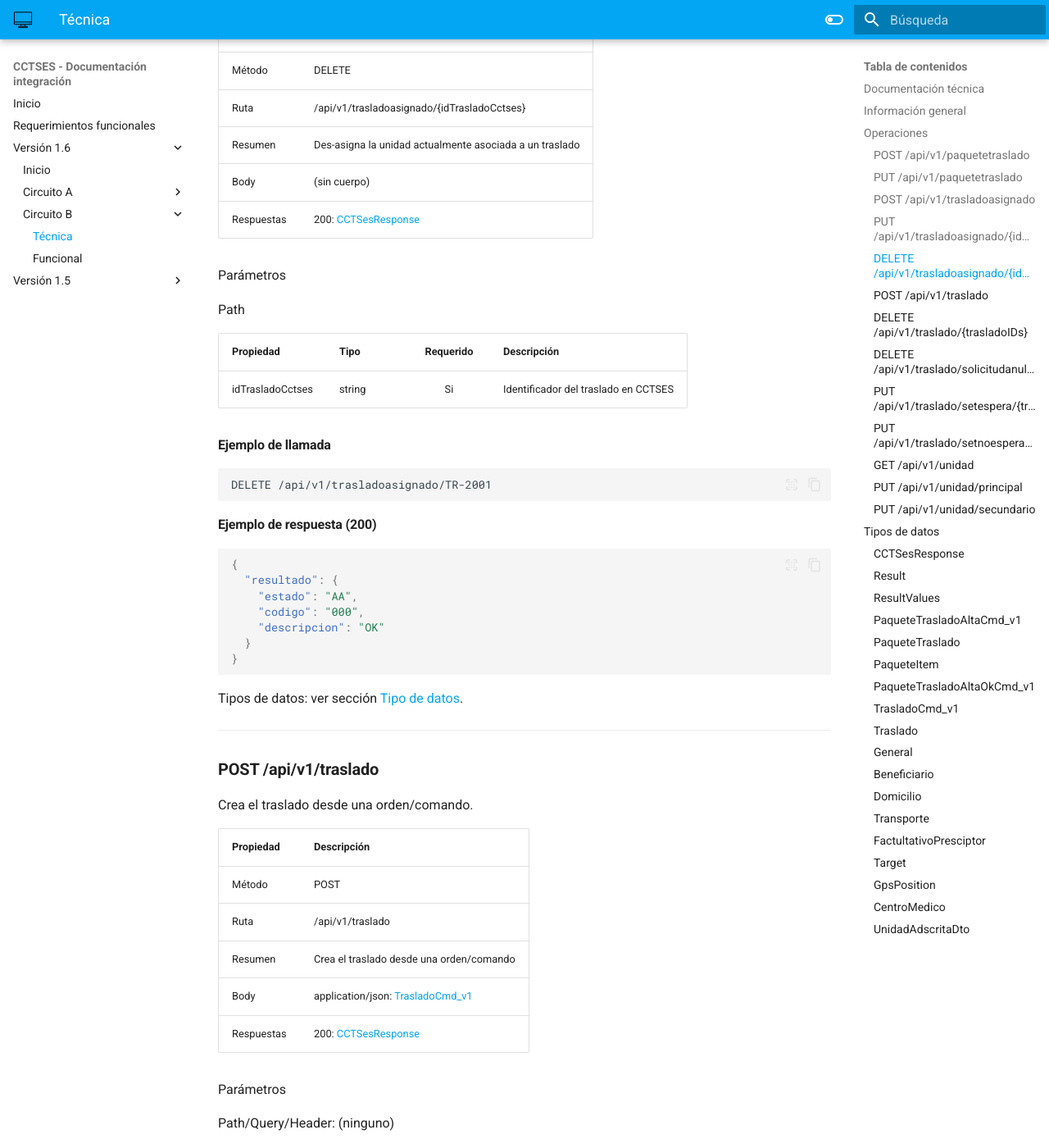
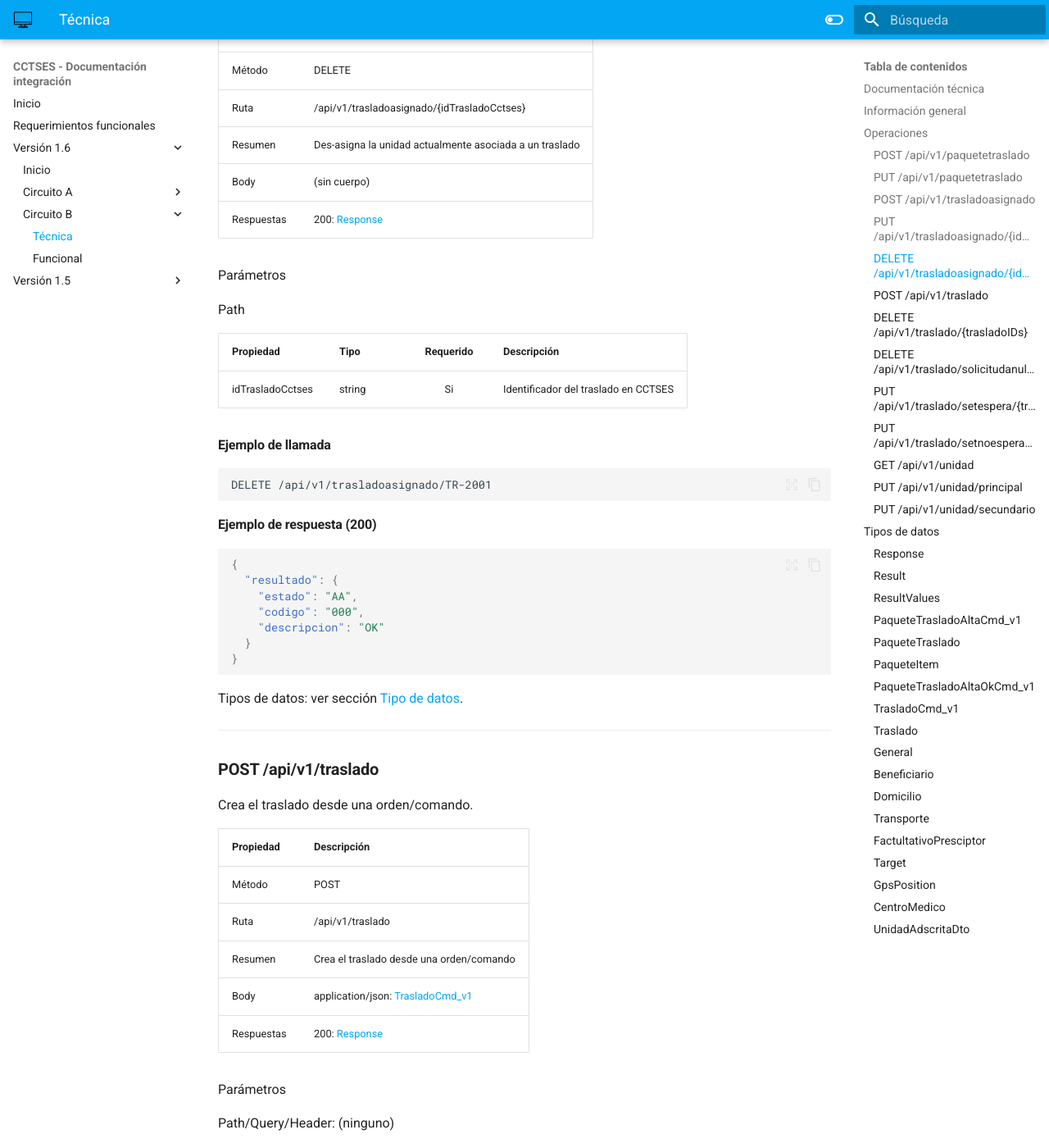
Before and after one commit to phevositc/cctses_integra, an MkDocs documentation site: the page built from docs/versions/1.6/CircuitoB/CCTSES-doc_tecnica.md, in a window 1280 px wide and 1400 px high, scrolled down 5561 px. Shown: the whole window at 82% size. Built offline with MkDocs 1.6.1 and Material for MkDocs 9.7.7, drawn with Linux system fonts in a browser that asks for light colours; some of the changed text lies outside the part shown.

Commit message:
Update response references in CircuitoB documentation for consistency

```diff
--- a/docs/versions/1.6/CircuitoB/CCTSES-doc_tecnica.md
+++ b/docs/versions/1.6/CircuitoB/CCTSES-doc_tecnica.md
@@ -100,7 +100,7 @@
 Ruta | /api/v1/paquetetraslado
 Resumen | Alta de paquete de traslados
 Body | application/json: [PaqueteTrasladoAltaCmd_v1](#tipo-paquetetrasladoaltacmd_v1)
-Respuestas | 200: [CCTSesResponse](#tipo-cctsesresponse)
+Respuestas | 200: [Response](#tipo-cctsesresponse)
 
 Parámetros
 
@@ -158,7 +158,7 @@
 Ruta | /api/v1/paquetetraslado
 Resumen | Asignar paquete de traslados como enviado correctamete
 Body | application/json: [PaqueteTrasladoAltaOkCmd_v1](#tipo-paquetetrasladoaltaokcmd_v1)
-Respuestas | 200: [CCTSesResponse](#tipo-cctsesresponse)
+Respuestas | 200: [Response](#tipo-cctsesresponse)
 
 Parámetros
 
@@ -205,7 +205,7 @@
 Ruta | /api/v1/trasladoasignado
 Resumen | Crea el traslado con información de la unidad que lo debe ejecutar
 Body | application/json: [TrasladoCmd_v1](#tipo-trasladocmd_v1)
-Respuestas | 200: [CCTSesResponse](#tipo-cctsesresponse)
+Respuestas | 200: [Response](#tipo-cctsesresponse)
 
 Parámetros
 
@@ -353,7 +353,7 @@
 Ruta | /api/v1/trasladoasignado/{idTrasladoCctses}/{idUnidad}
 Resumen | Asigna un traslado existente a una unidad específica. idTrasladoCctses e idUnidad en el path.
 Body | (sin cuerpo)
-Respuestas | 200: [CCTSesResponse](#tipo-cctsesresponse)
+Respuestas | 200: [Response](#tipo-cctsesresponse)
 
 Parámetros
 
@@ -400,7 +400,7 @@
 Ruta | /api/v1/trasladoasignado/{idTrasladoCctses}
 Resumen | Des-asigna la unidad actualmente asociada a un traslado
 Body | (sin cuerpo)
-Respuestas | 200: [CCTSesResponse](#tipo-cctsesresponse)
+Respuestas | 200: [Response](#tipo-cctsesresponse)
 
 Parámetros
 
@@ -443,7 +443,7 @@
 Ruta | /api/v1/traslado
 Resumen | Crea el traslado desde una orden/comando
 Body | application/json: [TrasladoCmd_v1](#tipo-trasladocmd_v1)
-Respuestas | 200: [CCTSesResponse](#tipo-cctsesresponse)
+Respuestas | 200: [Response](#tipo-cctsesresponse)
 
 Parámetros
 
@@ -589,7 +589,7 @@
 Ruta | /api/v1/traslado/{trasladoIDs}
 Resumen | Anula uno o varios traslados
 Body | (sin cuerpo)
-Respuestas | 200: [CCTSesResponse](#tipo-cctsesresponse)
+Respuestas | 200: [Response](#tipo-cctsesresponse)
 
 Parámetros
 
@@ -626,7 +626,7 @@
 Ruta | /api/v1/traslado/solicitudanula/{trasladoIDs}
 Resumen | Anula uno o varios traslados
 Body | (sin cuerpo)
-Respuestas | 200: [CCTSesResponse](#tipo-cctsesresponse)
+Respuestas | 200: [Response](#tipo-cctsesresponse)
 
 Parámetros
 
@@ -663,7 +663,7 @@
 Ruta | /api/v1/traslado/setespera/{trasladoId}
 Resumen | Pone un traslado en estado de espera
 Body | (sin cuerpo)
-Respuestas | 200: [CCTSesResponse](#tipo-cctsesresponse)
+Respuestas | 200: [Response](#tipo-cctsesresponse)
 
 Parámetros
 
@@ -694,7 +694,7 @@
 Ruta | /api/v1/traslado/setnoespera/{trasladoId}
 Resumen | Quita el estado de espera a un traslado
 Body | (sin cuerpo)
-Respuestas | 200: [CCTSesResponse](#tipo-cctsesresponse)
+Respuestas | 200: [Response](#tipo-cctsesresponse)
 
 Parámetros
 
@@ -809,7 +809,7 @@
 ## **Tipos de datos**
 
 <a id="tipo-cctsesresponse"></a>
-### **CCTSesResponse**
+### **Response**
 
 Propiedad | Tipo | Requerido | Descripción
 :--|:--|:--:|:--
```
